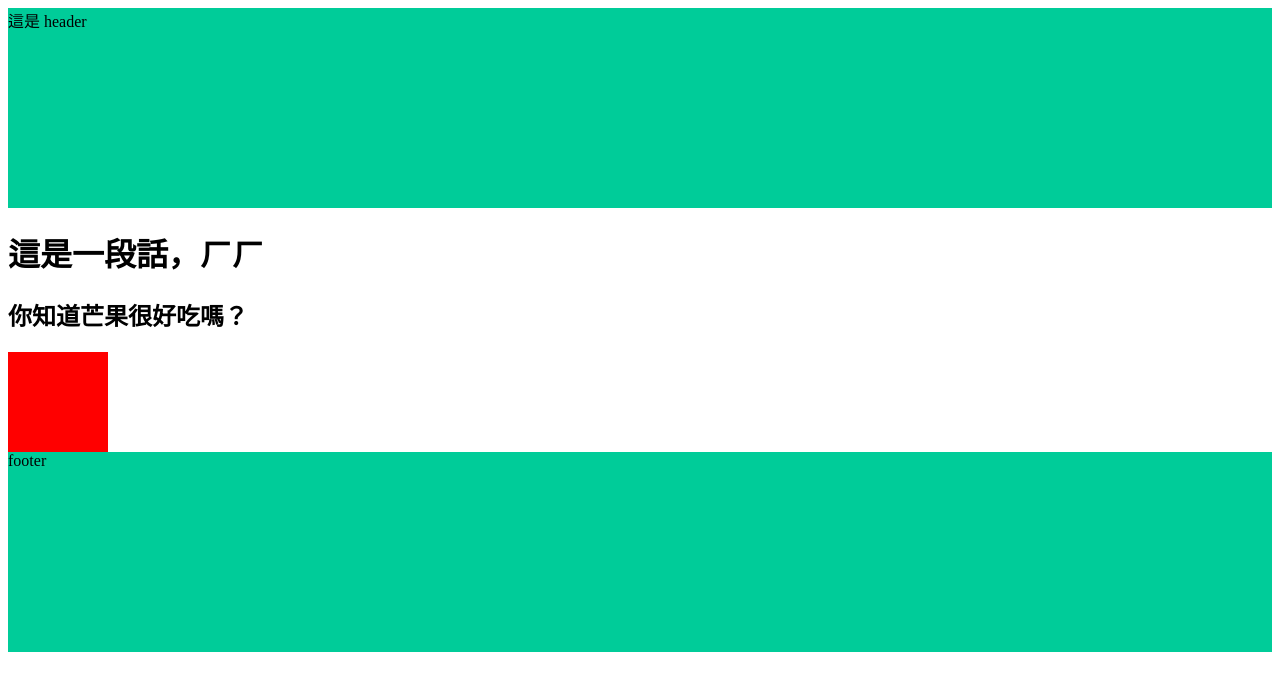
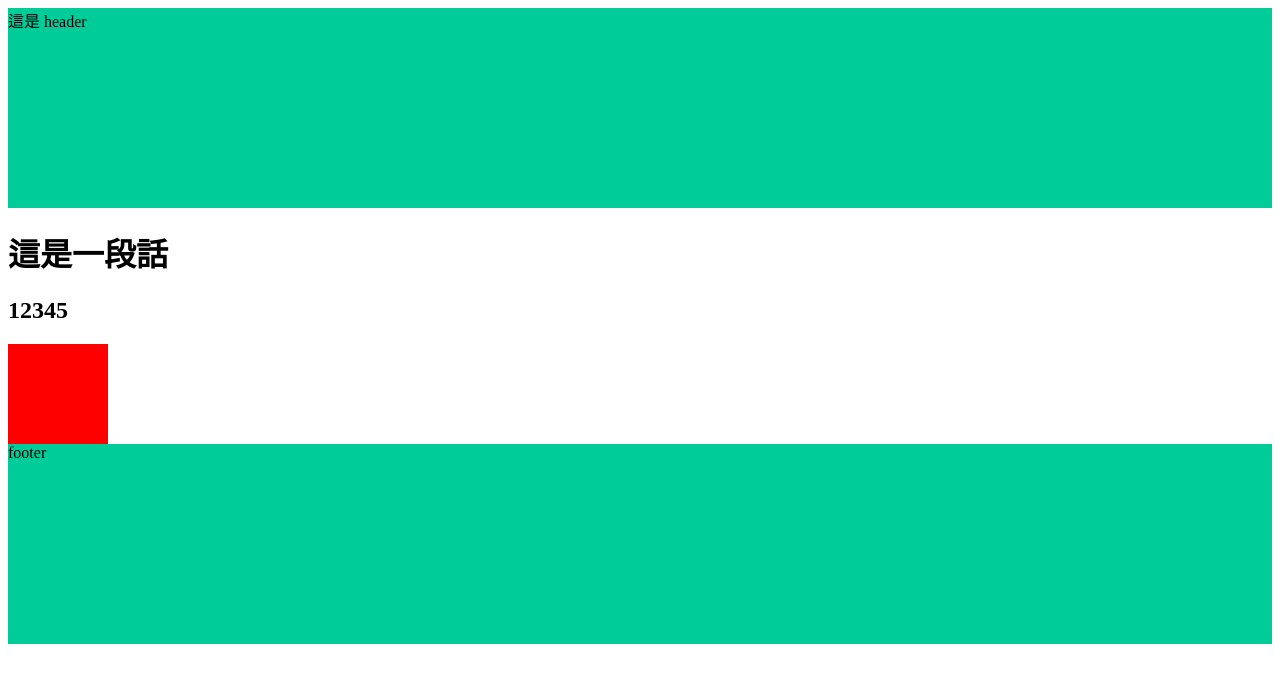
Before and after one commit to Hamajibashi/gulptest, a plain HTML site: page index.html in a window 1280 px wide. Drawn offline with Linux system fonts and the light colour scheme.

Commit message:
Update 2022-07-23T15:00:10.325Z

```diff
--- a/index.html
+++ b/index.html
@@ -16,10 +16,10 @@
 
 
 <h1>
-  這是一段話，ㄏㄏ
+  這是一段話
 </h1>
 <h2>
-  你知道芒果很好吃嗎？
+  12345
 </h2>
 
 <div class="box"></div>
```
Also changed, not shown: 1 other file.
